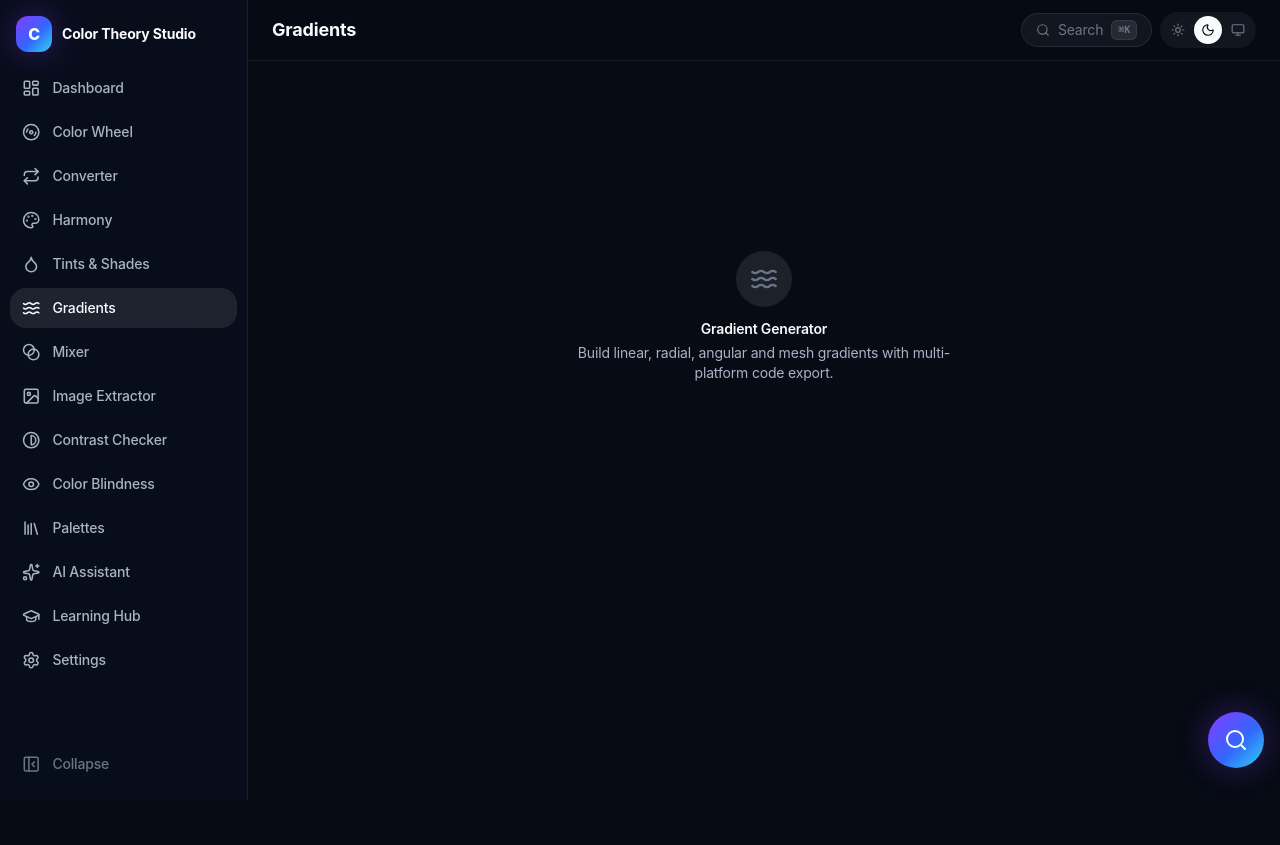
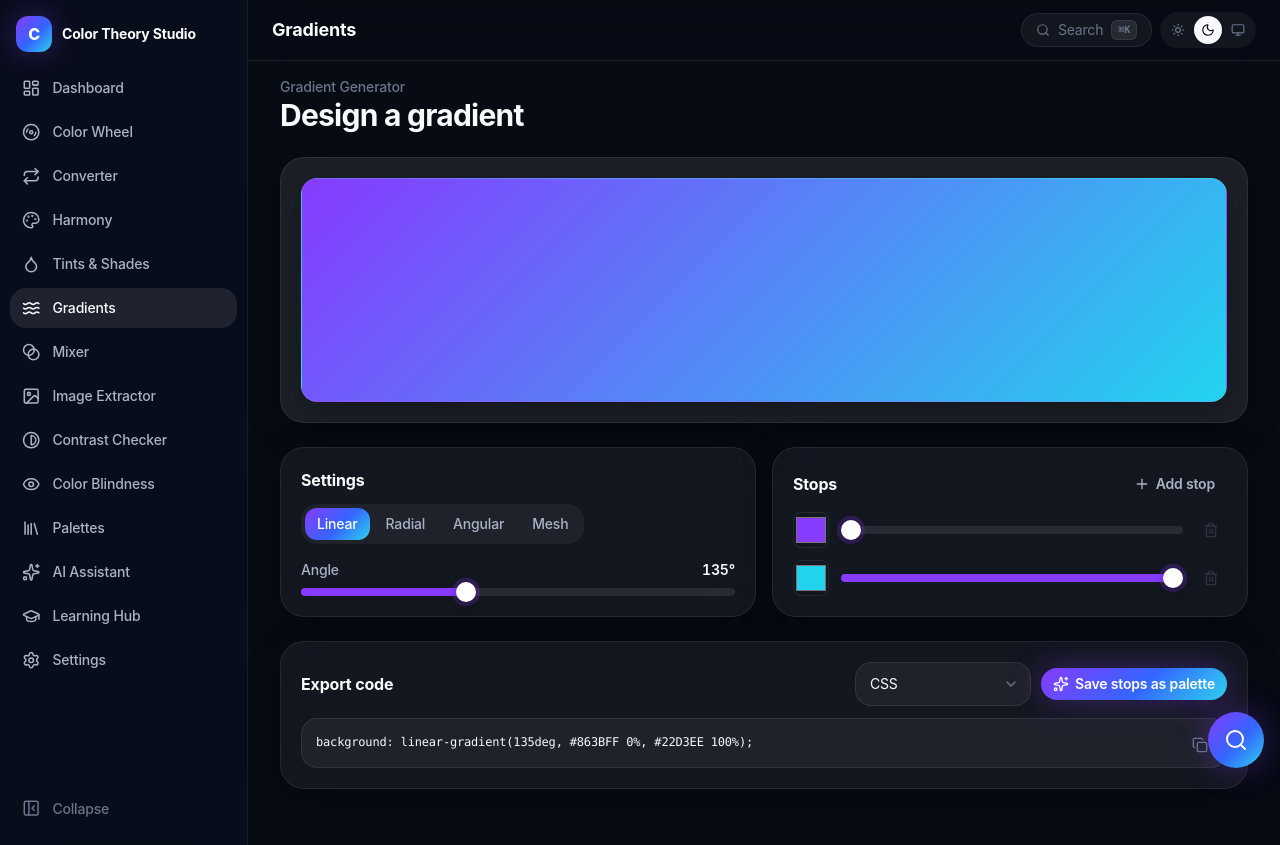
Before and after one commit to LohitkumarD/Colour, a React (Vite) app: page /gradients in a window 1280 px wide. Before the commit the page ends 800 px from the top, so only its background shows below. Built offline with nearby package versions, Linux system fonts and the light colour scheme.

Commit message:
Build functional Gradient Generator module
Linear/radial/angular/mesh gradients with editable stops, live CSS
preview, multi-platform code export (CSS/Tailwind/Flutter/SwiftUI/
React Native/Android), and save-stops-as-palette.

```diff
--- a/src/pages/GradientsPage.tsx
+++ b/src/pages/GradientsPage.tsx
@@ -1,12 +1,198 @@
-import { Waves } from 'lucide-react';
-import { PlaceholderPage } from './PlaceholderPage';
+import { useMemo, useState } from 'react';
+import { motion } from 'framer-motion';
+import { Check, Copy, Plus, Sparkles, Trash2 } from 'lucide-react';
+import { Button } from '@/components/ui/Button';
+import { Card, CardContent, CardHeader, CardTitle } from '@/components/ui/Card';
+import { Select } from '@/components/ui/Select';
+import { Slider } from '@/components/ui/Slider';
+import { SegmentedControl } from '@/components/ui/SegmentedControl';
+import { usePaletteStore } from '@/store/paletteStore';
+import { useUiStore } from '@/store/uiStore';
+import { generateId, randomHex } from '@/utils/color/random';
+import { toCssGradient, GRADIENT_EXPORT_FORMATS } from '@/utils/color/gradientCodeGen';
+import type { GradientConfig, GradientStop, GradientType } from '@/types/color';
+
+const TYPE_OPTIONS: { value: GradientType; label: string }[] = [
+  { value: 'linear', label: 'Linear' },
+  { value: 'radial', label: 'Radial' },
+  { value: 'angular', label: 'Angular' },
+  { value: 'mesh', label: 'Mesh' },
+];
+
+function CodeBlock({ code }: { code: string }) {
+  const [copied, setCopied] = useState(false);
+  const addToast = useUiStore((s) => s.addToast);
+
+  const handleCopy = async () => {
+    try {
+      await navigator.clipboard.writeText(code);
+      setCopied(true);
+      setTimeout(() => setCopied(false), 1400);
+    } catch {
+      addToast({ message: 'Copy failed', variant: 'error' });
+    }
+  };
+
+  return (
+    <div className="relative rounded-[var(--radius-control)] border border-[var(--border-subtle)] bg-[var(--glass-bg)] p-3.5">
+      <button
+        type="button"
+        onClick={handleCopy}
+        aria-label="Copy code"
+        className="absolute right-2.5 top-2.5 flex size-8 items-center justify-center rounded-lg text-[var(--text-tertiary)] transition-colors hover:bg-[var(--glass-bg-strong)] hover:text-[var(--text-primary)]"
+      >
+        {copied ? <Check className="size-4 text-success-400" /> : <Copy className="size-4" />}
+      </button>
+      <pre className="overflow-x-auto pr-10 font-mono text-xs leading-relaxed text-[var(--text-primary)]">{code}</pre>
+    </div>
+  );
+}
 
 export default function GradientsPage() {
+  const createPalette = usePaletteStore((s) => s.createPalette);
+  const addHistory = usePaletteStore((s) => s.addHistory);
+  const addToast = useUiStore((s) => s.addToast);
+
+  const [type, setType] = useState<GradientType>('linear');
+  const [angle, setAngle] = useState(135);
+  const [shape, setShape] = useState<'circle' | 'ellipse'>('circle');
+  const [stops, setStops] = useState<GradientStop[]>([
+    { id: generateId(), color: '#863BFF', position: 0 },
+    { id: generateId(), color: '#22D3EE', position: 100 },
+  ]);
+  const [exportFormatId, setExportFormatId] = useState(GRADIENT_EXPORT_FORMATS[0].id);
+  const [saving, setSaving] = useState(false);
+
+  const config: GradientConfig = useMemo(
+    () => ({ type, angle, stops, shape, meshSeed: 1 }),
+    [type, angle, stops, shape],
+  );
+
+  const css = useMemo(() => toCssGradient(config), [config]);
+  const exportFormat = GRADIENT_EXPORT_FORMATS.find((f) => f.id === exportFormatId) ?? GRADIENT_EXPORT_FORMATS[0];
+  const exportedCode = useMemo(() => exportFormat.generate(config), [exportFormat, config]);
+
+  const updateStop = (id: string, patch: Partial<GradientStop>) => {
+    setStops((prev) => prev.map((s) => (s.id === id ? { ...s, ...patch } : s)));
+  };
+
+  const addStop = () => {
+    setStops((prev) => [...prev, { id: generateId(), color: randomHex(), position: 50 }]);
+  };
+
+  const removeStop = (id: string) => {
+    setStops((prev) => (prev.length <= 2 ? prev : prev.filter((s) => s.id !== id)));
+  };
+
+  const saveAsPalette = async () => {
+    setSaving(true);
+    try {
+      const colors = stops.slice().sort((a, b) => a.position - b.position).map((s) => s.color);
+      const palette = await createPalette({ name: `${TYPE_OPTIONS.find((t) => t.value === type)?.label} Gradient`, colors, source: 'gradient' });
+      await addHistory('palette', palette.name, colors[0]);
+      addToast({ message: 'Palette saved', description: `${colors.length} colors added to your library`, variant: 'success' });
+    } finally {
+      setSaving(false);
+    }
+  };
+
   return (
-    <PlaceholderPage
-      icon={Waves}
-      title="Gradient Generator"
-      description="Build linear, radial, angular and mesh gradients with multi-platform code export."
-    />
+    <motion.div
+      initial={{ opacity: 0, y: 8 }}
+      animate={{ opacity: 1, y: 0 }}
+      transition={{ duration: 0.25 }}
+      className="space-y-6 pb-6"
+    >
+      <div>
+        <p className="text-sm font-medium text-[var(--text-tertiary)]">Gradient Generator</p>
+        <h1 className="text-2xl font-bold tracking-tight text-[var(--text-primary)] sm:text-3xl">
+          Design a gradient
+        </h1>
+      </div>
+
+      <Card strong>
+        <CardContent className="p-5">
+          <div className="h-56 w-full rounded-2xl border border-[var(--border-subtle)] shadow-[var(--shadow-card)]" style={{ backgroundImage: css }} />
+        </CardContent>
+      </Card>
+
+      <div className="grid gap-4 lg:grid-cols-2">
+        <Card>
+          <CardHeader>
+            <CardTitle>Settings</CardTitle>
+          </CardHeader>
+          <CardContent className="space-y-4">
+            <SegmentedControl options={TYPE_OPTIONS} value={type} onChange={setType} aria-label="Gradient type" />
+            {(type === 'linear' || type === 'angular') && (
+              <Slider label="Angle" value={angle} max={360} onChange={setAngle} formatValue={(v) => `${v}°`} />
+            )}
+            {type === 'radial' && (
+              <Select label="Shape" value={shape} onChange={(e) => setShape(e.target.value as 'circle' | 'ellipse')}>
+                <option value="circle">Circle</option>
+                <option value="ellipse">Ellipse</option>
+              </Select>
+            )}
+          </CardContent>
+        </Card>
+
+        <Card>
+          <CardHeader>
+            <CardTitle>Stops</CardTitle>
+            <Button variant="ghost" size="sm" leftIcon={<Plus className="size-4" />} onClick={addStop}>
+              Add stop
+            </Button>
+          </CardHeader>
+          <CardContent className="space-y-3">
+            {stops.map((stop) => (
+              <div key={stop.id} className="flex items-center gap-3">
+                <input
+                  type="color"
+                  value={stop.color}
+                  onChange={(e) => updateStop(stop.id, { color: e.target.value })}
+                  aria-label="Stop color"
+                  className="size-9 shrink-0 cursor-pointer rounded-lg border border-[var(--border-subtle)] bg-transparent"
+                />
+                <Slider
+                  value={stop.position}
+                  onChange={(v) => updateStop(stop.id, { position: v })}
+                  formatValue={(v) => `${v}%`}
+                  className="flex-1"
+                />
+                <button
+                  type="button"
+                  onClick={() => removeStop(stop.id)}
+                  disabled={stops.length <= 2}
+                  aria-label="Remove stop"
+                  className="flex size-8 shrink-0 items-center justify-center rounded-lg text-[var(--text-tertiary)] transition-colors hover:bg-[var(--glass-bg-strong)] hover:text-error-400 disabled:pointer-events-none disabled:opacity-30"
+                >
+                  <Trash2 className="size-4" />
+                </button>
+              </div>
+            ))}
+          </CardContent>
+        </Card>
+      </div>
+
+      <Card>
+        <CardHeader>
+          <CardTitle>Export code</CardTitle>
+          <div className="flex items-center gap-2.5">
+            <Select value={exportFormatId} onChange={(e) => setExportFormatId(e.target.value)} className="w-44" aria-label="Export format">
+              {GRADIENT_EXPORT_FORMATS.map((f) => (
+                <option key={f.id} value={f.id}>
+                  {f.label}
+                </option>
+              ))}
+            </Select>
+            <Button size="sm" leftIcon={<Sparkles className="size-4" />} loading={saving} onClick={saveAsPalette}>
+              Save stops as palette
+            </Button>
+          </div>
+        </CardHeader>
+        <CardContent>
+          <CodeBlock code={exportedCode} />
+        </CardContent>
+      </Card>
+    </motion.div>
   );
 }
```
